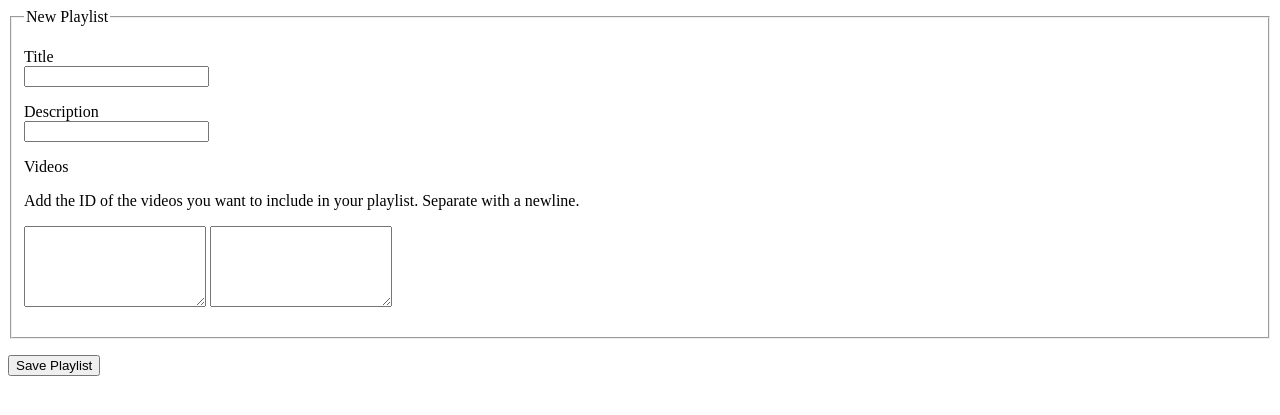
After one commit to teknofage/new_playlister, a Flask app: page /playlists/new in a window 1280 px wide. The commit adds this page. Shown: the top 415 px of the page. Run offline with Flask 2, Linux system fonts and the light colour scheme.

Commit message:
second commit

```diff
--- a/app.py
+++ b/app.py
@@ -1,4 +1,4 @@
-from flask import Flask, render_template
+from flask import Flask, render_template, request, redirect, url_for
 from pymongo import MongoClient
 
 client = MongoClient()
@@ -18,10 +18,43 @@ app = Flask(__name__)
 #     {"title": '80\'s Music', 'description': "Don\'t stop believing!" }
 # ]
 
+def video_url_creator(id_lst):
+    videos = []
+    for vid_id in id_lst:
+        # We know that embedded YouTube videos always have this format
+        video = 'https://youtube.com/embed/' + vid_id
+        videos.append(video)
+    return videos
+
 @app.route('/')
 def playlists_index():
     """Show all playlists."""
     return render_template('playlists_index.html', playlists=playlists.find())
 
+
+@app.route('/playlists/new')
+def playlists_new():
+    """Create a new playlist."""
+    return render_template('playlists_new.html')
+
+
+# Note the methods parameter that explicitly tells the route that this is a POST
+@app.route('/playlists', methods=['POST'])
+def playlists_submit():
+    """Submit a new playlist."""
+    # Grab the video IDs and make a list out of them
+    video_ids = request.form.get('video_ids').split()
+    # call our helper function to create the list of links
+    videos = video_url_creator(video_ids)
+    playlist = {
+        'title': request.form.get('title'),
+        'description': request.form.get('description'),
+        'videos': videos,
+        'video_ids': video_ids
+    }
+    playlists.insert_one(playlist)
+    return redirect(url_for('playlists_index'))
+
+
 if __name__ == '__main__':
     app.run(debug=True)
--- a/templates/playlists_index.html
+++ b/templates/playlists_index.html
@@ -3,6 +3,11 @@
 
 {% block content %}
     <h1>Playlists</h1>
+
+    <!-- New link here -->
+<a href='/playlists/new'>New Playlist</a>
+
+
     {% for playlist in playlists %}
         <h2>{{ playlist.title }}</h2>
         <small>{{ playlist.description }}</small>
--- /dev/null
+++ b/templates/playlists_new.html
@@ -0,0 +1,32 @@
+<!-- templates/playlists_new.html -->
+{% extends 'base.html' %}
+
+{% block content %}
+<form method='POST' action='/playlists'>
+    <fieldset>
+    <legend>New Playlist</legend>
+    <!-- TITLE -->
+    <p>
+        <label for='title'>Title</label><br>
+        <input type='text' name='title' />
+    </p>
+    <!-- DESCRIPTION -->
+    <p>
+        <label for='description'>Description</label><br>
+        <input type='text' name='description' />
+    </p>
+    <!-- VIDEO IDS -->
+    <p>
+        <label for='playlist-video-ids'>Videos</label><br>
+        <p>Add the ID of the videos you want to include in your playlist. Separate with a newline.</p>
+        <textarea id='playlist-video-ids' name='video_ids' rows='5'></textarea>
+        <textarea id='playlist-video-ids' name='video_ids' rows='5'></textarea>
+    </p>
+    </fieldset>
+
+    <!-- BUTTON -->
+    <p>
+        <button type='submit'>Save Playlist</button>
+    </p>
+</form>
+{% endblock %}
```
